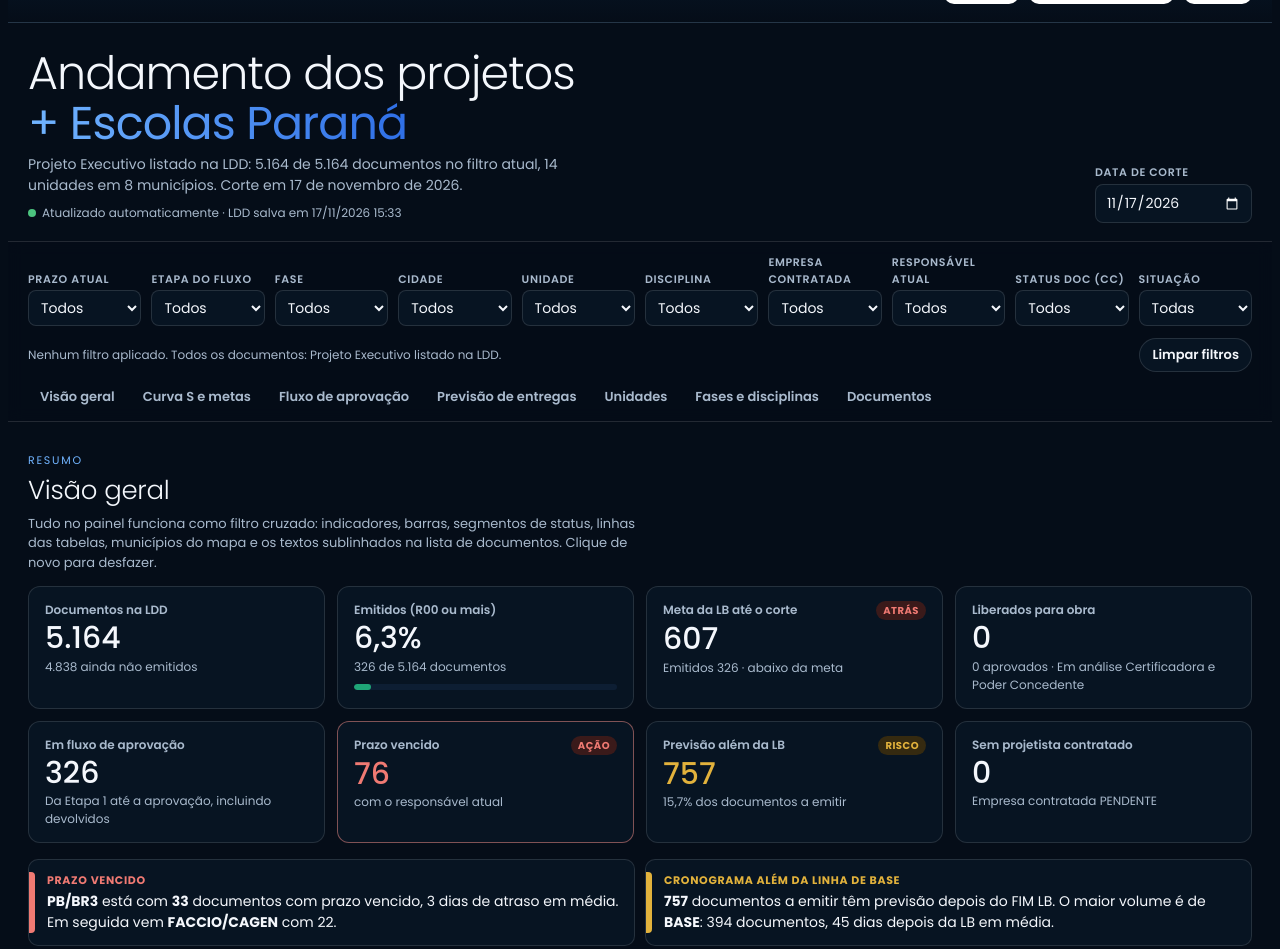
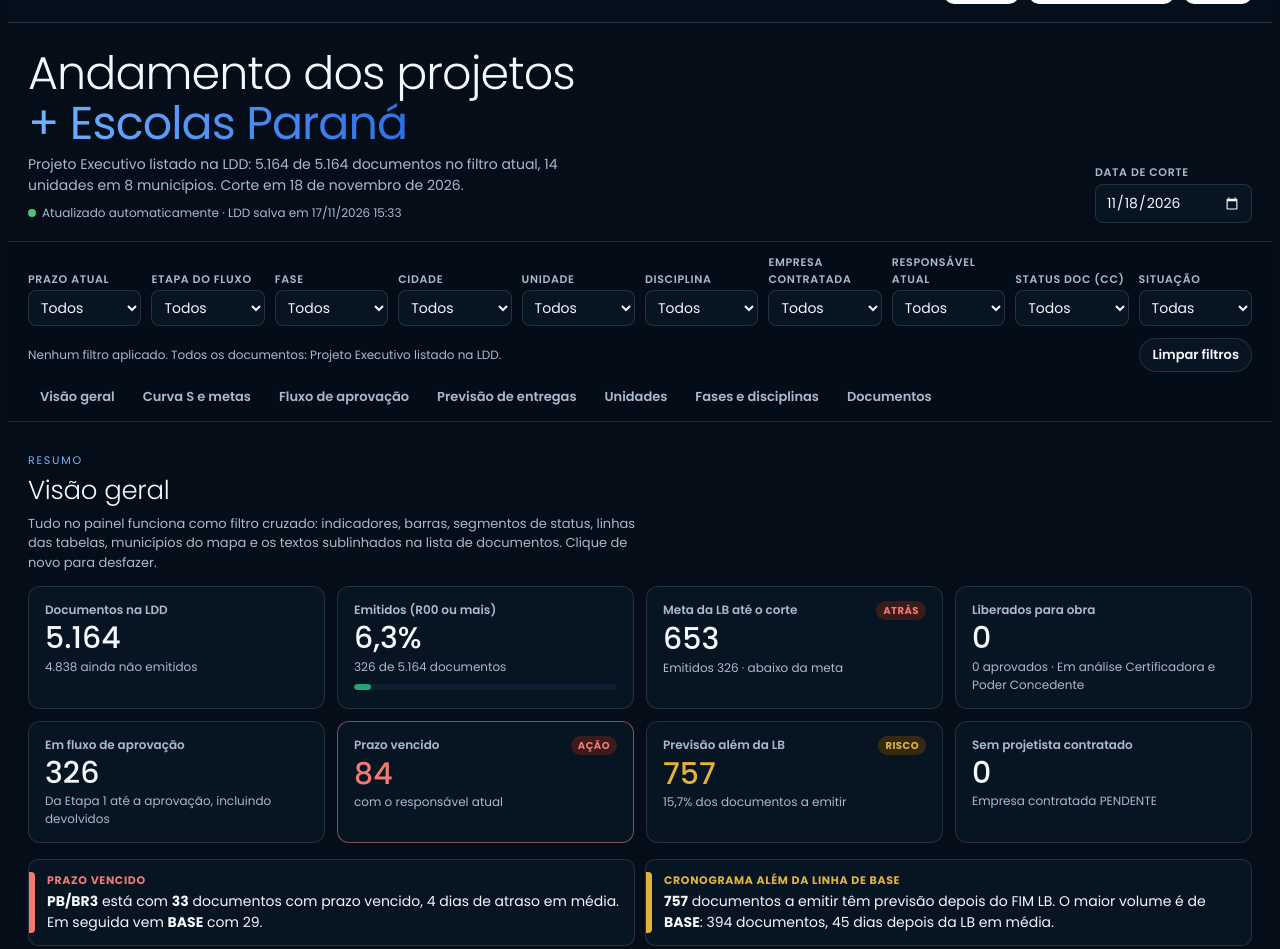
Before and after one commit to manoellarezendeeng-code/paineis, a plain HTML site: page escolas-parana-160df4/conteudo.html in a window 1280 px wide. Shown: the part 74-1023 px from the top of the page. Drawn offline with Linux system fonts and the light colour scheme.

Commit message:
Atualiza painel escolas-parana-160df4

```diff
--- a/escolas-parana-160df4/conteudo.html
+++ b/escolas-parana-160df4/conteudo.html
@@ -295,7 +295,7 @@ footer dd{margin:0}
     <p id="heroSub"></p>
     <span class="stamp"><i></i>Atualizado automaticamente · LDD salva em 17/11/2026 15:33</span>
   </div>
-  <div class="hactions"><div class="corte"><label for="corte">Data de corte</label><input type="date" id="corte" value="2026-11-17"></div></div>
+  <div class="hactions"><div class="corte"><label for="corte">Data de corte</label><input type="date" id="corte" value="2026-11-18"></div></div>
 </div>
 
 <div class="filters"><div class="wrap">
@@ -433,7 +433,7 @@ const pc=(a,b)=>b?(100*a/b):0;
 const pcs=(a,b)=>b?pc(a,b).toLocaleString('pt-BR',{maximumFractionDigits:1})+'%':'—';
 const esc=s=>String(s).replace(/[&<>"]/g,c=>({'&':'&amp;','<':'&lt;','>':'&gt;','"':'&quot;'}[c]));
 
-let corte=dayOf('2026-11-17');
+let corte=dayOf('2026-11-18');
 function derive(){
   for(const d of docs){
     d.emit=d.st!==ST.ne; d.dEm=d.dE0??d.dEmi;
```
